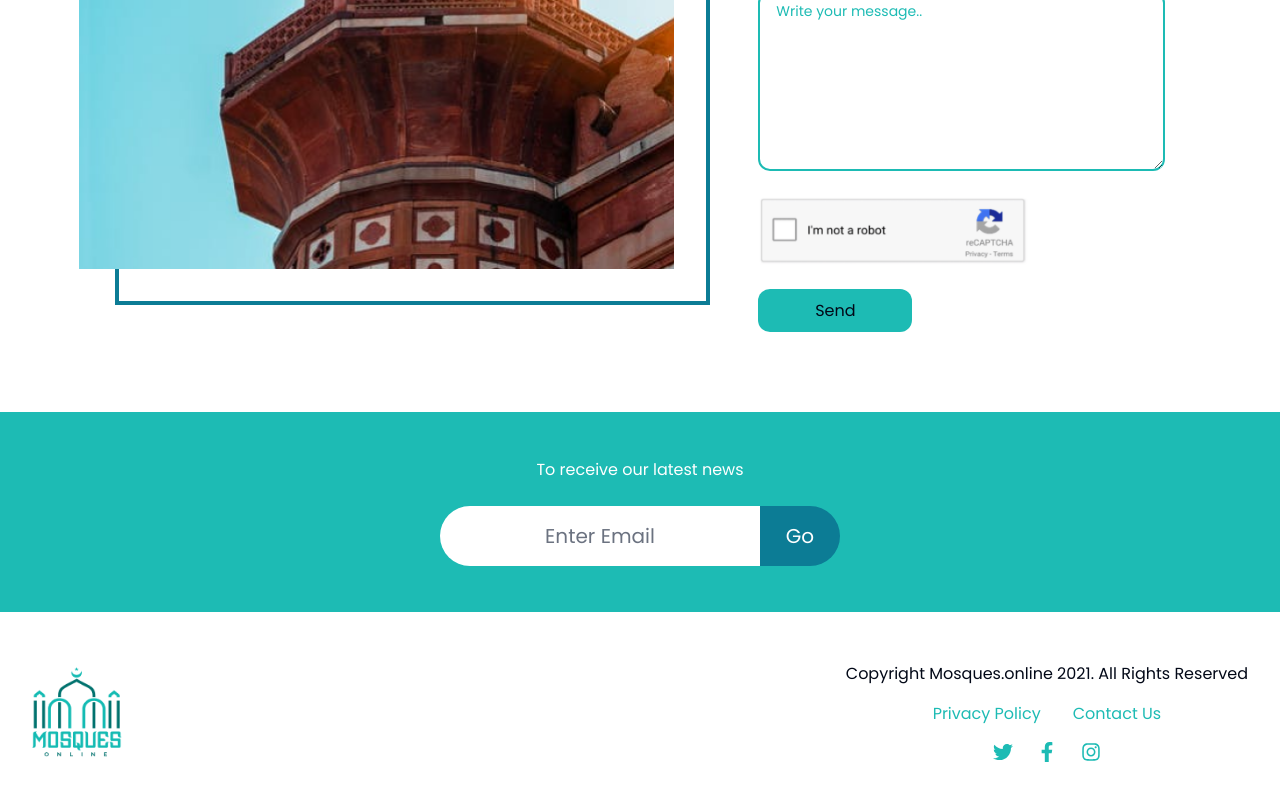
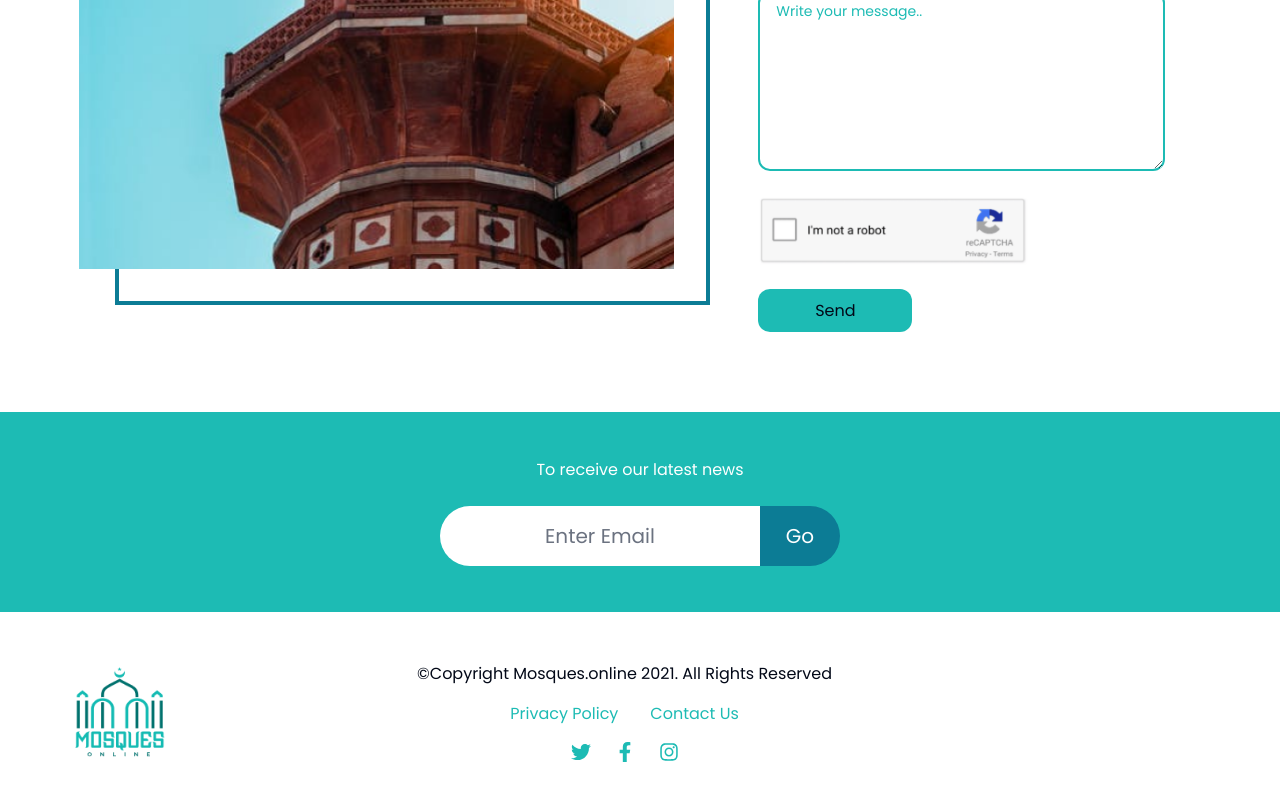
Before and after one commit to pandupan/mesjid-ku, a Next.js app: page / in a window 1280 px wide. Shown: the part 2623-3423 px from the top of the page. Built offline with nearby package versions, Linux system fonts and the light colour scheme.

Commit message:
[ADD] - Responsive Footer

```diff
--- a/components/layouts/Footer.tsx
+++ b/components/layouts/Footer.tsx
@@ -4,8 +4,8 @@ import { FaFacebookF, FaTwitter, FaInstagram } from "react-icons/fa";
 
 const Footer = () => {
   return (
-    <div className="hidden lg:flex justify-between items-center w-full h-[200px] container">
-      <div className="relative w-[90px] h-[90px]">
+    <div className="flex flex-col md:flex-row justify-between items-center w-[65%] min-h-[200px] md:pl-[75px] mx-auto md:mx-0 py-8 md:py-0">
+      <div className="relative w-[90px] h-[90px] my-4 md:my-0">
         <Link href="/">
           <Image
             src="/images/logo.png"
@@ -14,13 +14,13 @@ const Footer = () => {
           />
         </Link>
       </div>
-      <div className="flex flex-col justify-center items-center gap-4">
-        <div>Copyright Mosques.online 2021. All Rights Reserved</div>
+      <div className="flex flex-col justify-center items-center gap-4 text-center md:text-left">
+        <div>©Copyright Mosques.online 2021. All Rights Reserved</div>
         <div className="flex justify-center items-center text-theme space-x-8">
           <p>Privacy Policy</p>
           <p>Contact Us</p>
         </div>
-        <div className="flex gap-6 items-center">
+        <div className="flex gap-6 items-center my-4 md:my-0">
           <FaTwitter size={20} className="text-theme" />
           <FaFacebookF size={20} className="text-theme" />
           <FaInstagram size={20} className="text-theme" />
--- a/components/pages/HomePageT1/HeroSectionHP.tsx
+++ b/components/pages/HomePageT1/HeroSectionHP.tsx
@@ -2,7 +2,7 @@ import Image from "next/image"
 
 const HeroSectionHP = () => {
   return (
-    <div className="relative lg:mt-0 mt-[135px] h-[200px] sm:h-[300px] lg:h-[400px] xl:h-[558px] px-4 sm:px-10 xl:container flex flex-col gap-8 bg-theme-secondary drop-shadow-lg xl:py-28 justify-center items-center">
+    <div className="relative lg:mt-0 mt-[125px] h-[200px] sm:h-[300px] lg:h-[400px] xl:h-[558px] px-4 sm:px-10 xl:container flex flex-col gap-8 bg-theme-secondary drop-shadow-lg xl:py-28 justify-center items-center">
       <div className='object-cover'>
       <Image
           src="/images/heroHP.png"
--- a/components/pages/LandingPage/HeroSectionLP.tsx
+++ b/components/pages/LandingPage/HeroSectionLP.tsx
@@ -2,7 +2,7 @@ import Image from "next/image";
 
 const HeroSectionLP = () => {
   return (
-    <div className="relative lg:mt-0 mt-[135px] h-[558px] px-4 sm:px-10 xl:container flex flex-col gap-2 bg-theme-secondary drop-shadow-lg py-20 justify-center">
+    <div className="relative lg:mt-0 mt-[125px] h-[558px] px-4 sm:px-10 xl:container flex flex-col gap-2 bg-theme-secondary drop-shadow-lg py-20 justify-center">
       <div className="object-cover">
       <Image
                   src="/images/HeroLP.png"
```
